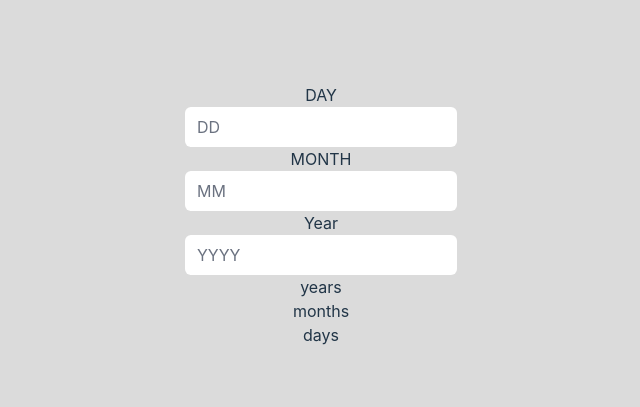
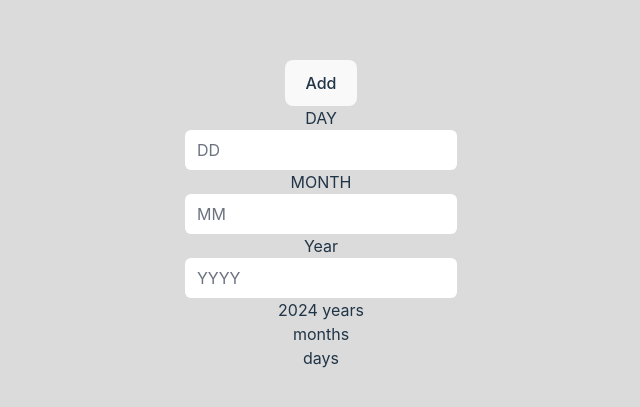
Before and after one commit to heejung-hong/age-calculator-app, a React (Vite) app in the folder age-calculator/: page / in a window 1280 px wide. Shown: the part 185-592 px from the top of the page, without its empty margins (319-959 px from the left). Built offline with nearby package versions, Linux system fonts and the light colour scheme.

Commit message:
corrected years calculation

```diff
--- a/age-calculator/src/components/App/App.jsx
+++ b/age-calculator/src/components/App/App.jsx
@@ -4,18 +4,32 @@ import './App.css'
 
 
 function App() {
-  const [day, setDay] = useState('')
-  const [month, setMonth] = useState('')
-  const [year, setYear] = useState('')
+  const [day, setDay] = useState()
+  const [month, setMonth] = useState()
+  const [year, setYear] = useState()
+  const [totalYears, setTotalYears] = useState(0)
 
   const d = new Date();
-  const currentYear = d.getFullYear() - 1;
-  console.log(currentYear)
+  const currentYear = d.getFullYear();
+  // console.log(currentYear)
   const currentMonth = d.getMonth() + 1;
-  console.log(currentMonth)
+  // console.log(currentMonth)
+  const currentDay = d.getDate();
+  // console.log(currentDay)
+
+  const totalDaysCurrent = (currentYear * 365) + (currentMonth * 31) + currentDay;
+  console.log(totalDaysCurrent)
+
+  function calTotal() {
+    setTotalYears(day + (month * 31) + (year * 365))
+  }
+  console.log(totalYears)
+  const years = Math.floor((totalDaysCurrent - totalYears)/365)
+  console.log(years)
 
   return (
     <>
+      <button onClick={calTotal}>Add</button>
       <div>
         <label>DAY</label>
         <input
@@ -23,7 +37,8 @@ function App() {
           name='day'
           type='text'
           placeholder='DD'
-          onChange={e => setDay(e.target.value)}
+          value={day}
+          onInput={e => setDay(+e.target.value)}
           className='block w-full rounded-md border-0 px3.5'
         />
       </div>
@@ -34,7 +49,8 @@ function App() {
           name='month'
           type='text'
           placeholder='MM'
-          onChange={e => setMonth(e.target.value - currentMonth)}
+          value={month}
+          onInput={e => setMonth(+e.target.value)}
           className='block w-full rounded-md border-0 px3.5'
         />
       </div>
@@ -45,11 +61,12 @@ function App() {
           name='year'
           type='text'
           placeholder='YYYY'
-          onChange={e => setYear(currentYear - e.target.value)}
+          value={year}
+          onInput={e => setYear(+e.target.value)}
           className='block w-full rounded-md border-0 px3.5'
         />
       </div>
-      <div className='block w-full rounded-md border-0 px3.5'>{year} years</div>
+      <div className='block w-full rounded-md border-0 px3.5'>{years} years</div>
       <div className='block w-full rounded-md border-0 px3.5'>{month} months</div>
       <div className='block w-full rounded-md border-0 px3.5'>{day} days</div>
     </>
```
Also changed, not shown: 1 other file (tests, documents, lock files or other folders).
